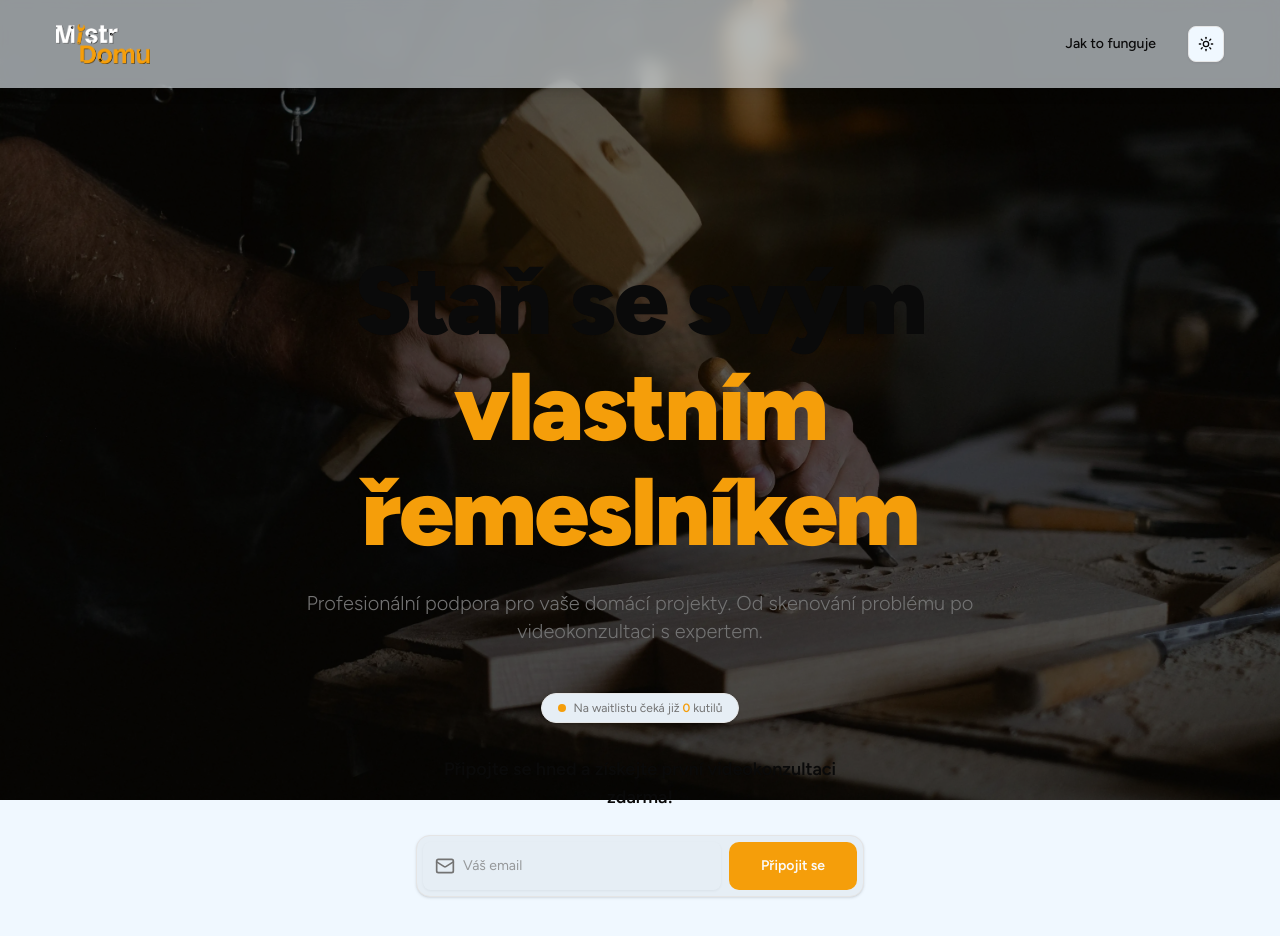
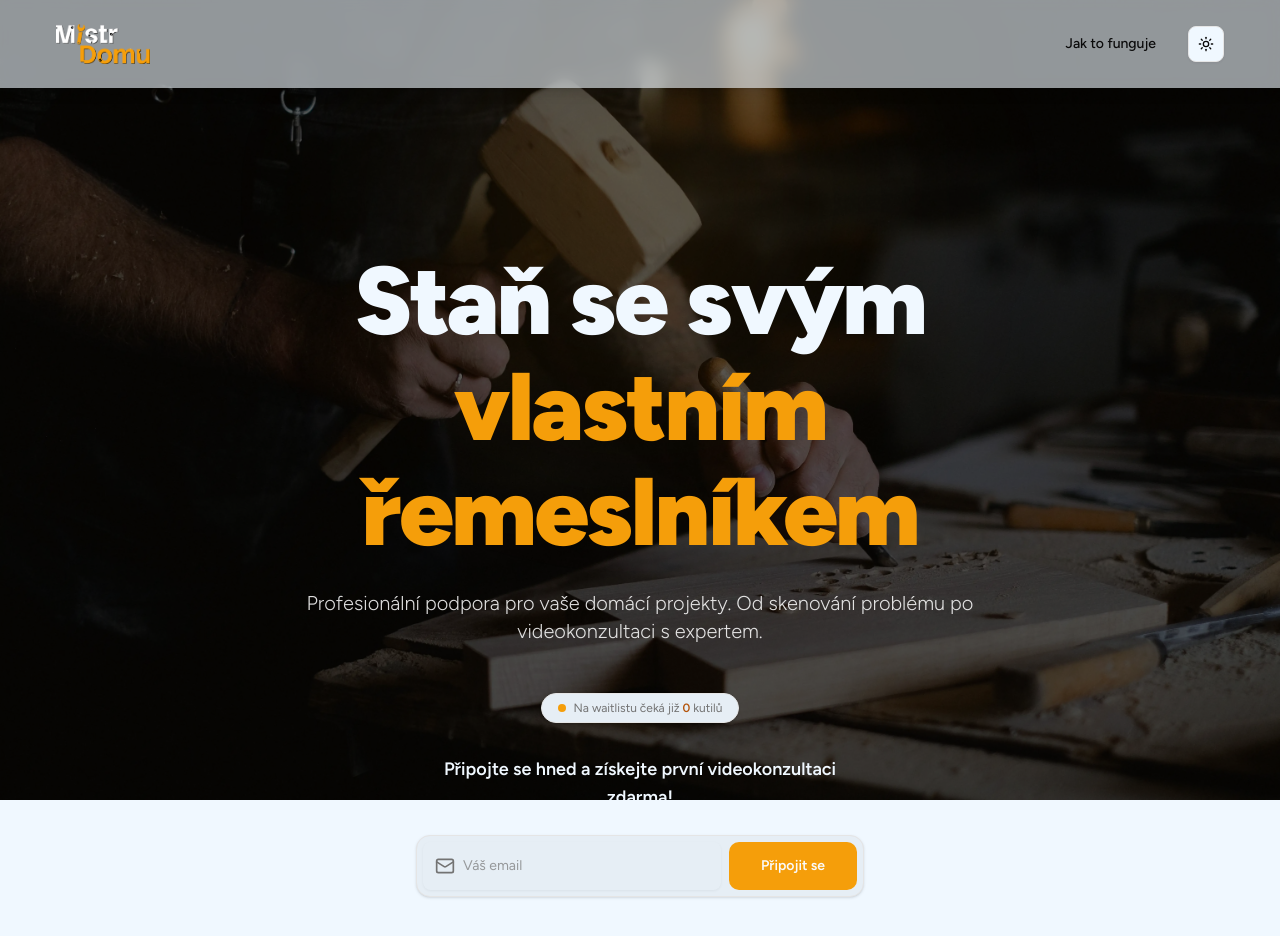
Before and after one commit to fr0g1299/MistrDomu, a React (Vite) app in the folder AspNetReactTemplate.Client/: page / in a window 1280 px wide. Shown: the top 936 px of the page. Built offline with nearby package versions, Linux system fonts and the light colour scheme; no server answers; a web font is replaced by a local one.

Commit message:
Update light mode colors in Hero Section and add primary color shades to index.css

```diff
--- a/AspNetReactTemplate.Client/src/App.tsx
+++ b/AspNetReactTemplate.Client/src/App.tsx
@@ -144,7 +144,6 @@ function App() {
       {/* TODO: Header is gray in light mode with the image underneath */}
 
       {/* Hero Section */}
-      {/* TODO: Light mode fixes needed in the Hero Section */}
       <div className="pt-40 pb-40 px-4 flex flex-col items-center text-center">
         <div className="absolute inset-0 z-0">
           <img
@@ -157,14 +156,14 @@ function App() {
         <div className="absolute top-[5vh] left-1/2 -translate-x-1/2 w-[75vw] md:w-[30vw] h-[60vw] md:h-[25vw] bg-primary/10 rounded-full blur-[120px] pointer-events-none"></div>
 
         <div className="relative z-10 flex flex-col items-center mx-auto max-w-[90vw]">
-          <h1 className="text-5xl sm:text-6xl md:text-8xl font-black tracking-tight mb-6 leading-[1.1] animate-[fadeInUp_3s_ease-out]">
+          <h1 className="text-5xl sm:text-6xl md:text-8xl font-black text-background dark:text-foreground tracking-tight mb-6 leading-[1.1] animate-[fadeInUp_3s_ease-out]">
             Staň se svým <br />
             <span className="text-primary">
               vlastním <br /> řemeslníkem
             </span>
           </h1>
 
-          <p className="text-muted-foreground text-lg md:text-xl mb-12 max-w-2xl font-light animate-[fadeInUp_2s_ease-out]">
+          <p className="text-muted/90 dark:text-muted-foreground text-lg md:text-xl mb-12 max-w-2xl font-light animate-[fadeInUp_2s_ease-out]">
             Profesionální podpora pro vaše domácí projekty. Od skenování
             problému po videokonzultaci s expertem.
           </p>
@@ -177,7 +176,7 @@ function App() {
             </span>
             <span>
               Na waitlistu {verb} již{" "}
-              <strong className="text-primary font-semibold">
+              <strong className="text-primary-700 dark:text-primary font-semibold">
                 {waitlistCount.toLocaleString("cs-CZ")}
               </strong>{" "}
               {noun}
@@ -186,7 +185,7 @@ function App() {
 
           {/* Email Form */}
           <div className="w-full max-w-md flex flex-col items-center">
-            <p className="text-base md:text-lg font-semibold text-foreground mb-6">
+            <p className="text-base md:text-lg font-semibold text-background dark:text-foreground mb-6">
               Připojte se hned a získejte první videokonzultaci zdarma!
             </p>
             <form
--- a/AspNetReactTemplate.Client/src/index.css
+++ b/AspNetReactTemplate.Client/src/index.css
@@ -186,7 +186,7 @@
   --shadow-2xl: var(--shadow-2xl);
 
   /* Primary Color shades */
-  /* --color-primary-50: oklch(0.9869 0.0214 95.28);
+  --color-primary-50: oklch(0.9869 0.0214 95.28);
   --color-primary-100: oklch(0.9619 0.058 95.62);
   --color-primary-200: oklch(0.9243 0.1151 95.75);
   --color-primary-300: oklch(0.879 0.1534 91.61);
@@ -196,7 +196,7 @@
   --color-primary-700: oklch(0.5553 0.1455 49);
   --color-primary-800: oklch(0.4732 0.1247 46.2);
   --color-primary-900: oklch(0.4137 0.1054 45.9);
-  --color-primary-950: oklch(0.2791 0.0742 45.64); */
+  --color-primary-950: oklch(0.2791 0.0742 45.64);
 }
 
 @layer base {
```
